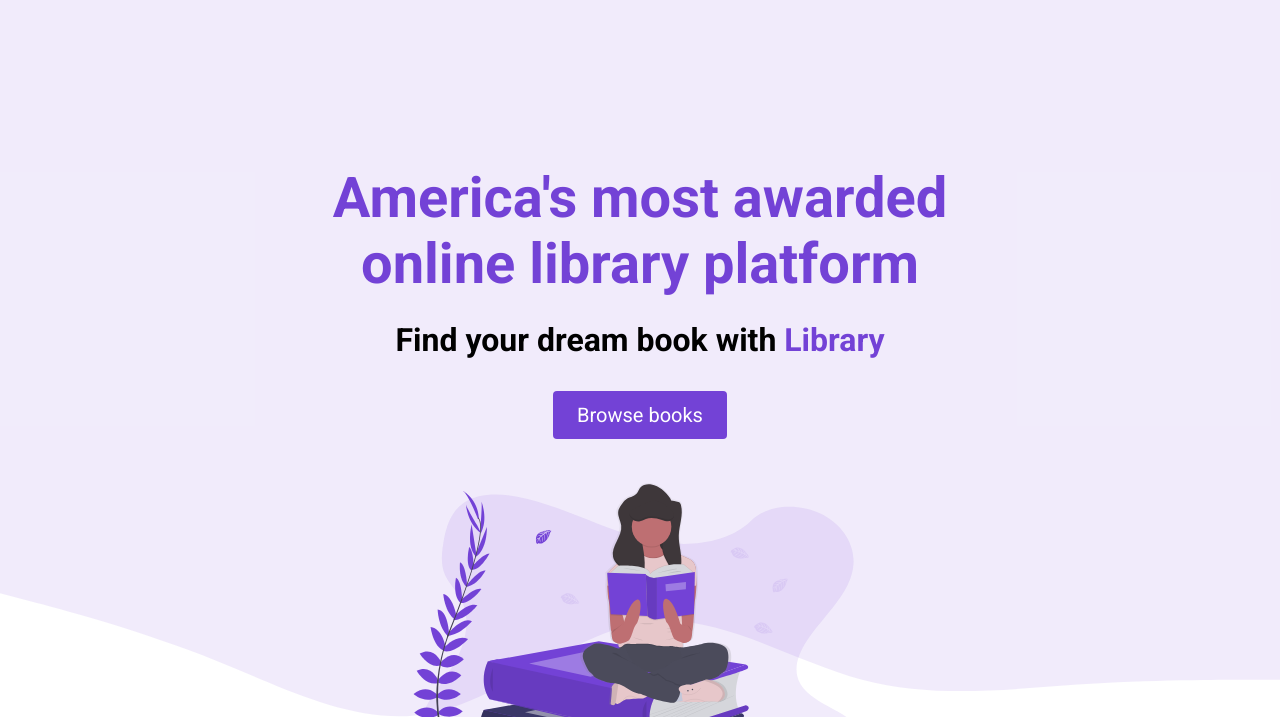
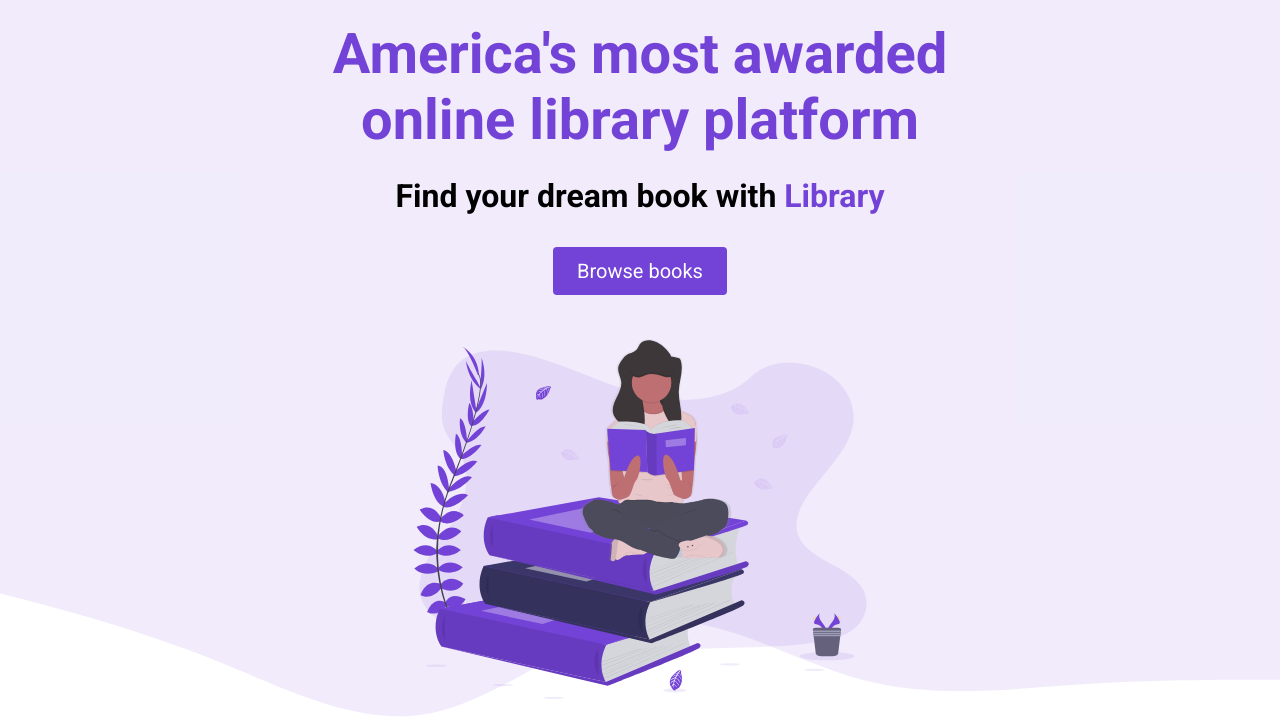
Before and after one commit to matthewcazenave/ecommerce, a plain HTML site: page index.html in a window 1280 px wide. Shown: the part 83-800 px from the top of the page. Drawn offline with Linux system fonts and the light colour scheme.

Commit message:
change header

```diff
--- a/style.css
+++ b/style.css
@@ -80,7 +80,6 @@ h1 {
     color: #7342d6;
     margin-bottom: 24px;
     text-align: center;
-    padding-top: 20%;
 }
 
 h2 {
```
